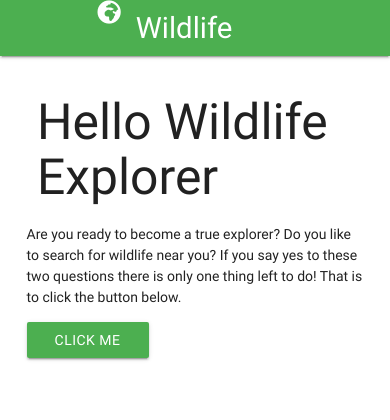
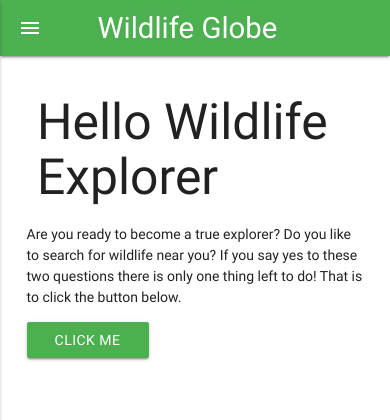
Before and after one commit to codingwithgeert/wildlife-globe-explorer, a Flask app: page / in a window 390 px wide. Shown: the top 420 px of the page. Run offline with Flask 2, Linux system fonts and the light colour scheme; some libraries are stand-ins or nearby versions.

Commit message:
Added side-nav to be correctly show on mobile

```diff
--- a/templates/base.html
+++ b/templates/base.html
@@ -8,23 +8,33 @@
     <title>Document</title>
     <link href="https://fonts.googleapis.com/icon?family=Material+Icons" rel="stylesheet">
     <link rel="stylesheet" href="https://cdnjs.cloudflare.com/ajax/libs/materialize/0.100.2/css/materialize.min.css">
+     <link rel="stylesheet" href="{{url_for('static', filename='css/style.css')}}" type="text/css" />
     <link rel="stylesheet" href="https://use.fontawesome.com/releases/v5.8.2/css/all.css" integrity="sha384-oS3vJWv+0UjzBfQzYUhtDYW+Pj2yciDJxpsK1OYPAYjqT085Qq/1cq5FLXAZQ7Ay" crossorigin="anonymous">
 
 </head>
 
 <body>
     <header>
+
+
         <nav>
     <div class="nav-wrapper green">
-      <a href="go_home" class="brand-logo"><i class="fas fa-globe-africa"></i>Wildlife Globe Explorer</a>
+      <a href='go_home'class="brand-logo">Wildlife Globe Explorer</a>
+      <a href="#" data-activates="mobile-demo" class="button-collapse"><i class="material-icons">menu</i></a>
         <ul id="nav-mobile" class="right hide-on-med-and-down">
         <li><a href='go_home'>Home</a></li>
         <li><a href='add_spot'>Add spot</a></li>
         <li><a href="spotlist_list">Spotlist</a></li>
         <li><a href=""></a></li>
       </ul>
+      <ul class="side-nav" id="mobile-demo">
+                    <li><a href='go_home'>Home</a></li>
+                    <li><a href='add_spot'>New Task</a></li>
+                    <li><a href='spotlist_list'>Manage Categories</a></li>
+                </ul>
     </div>
   </nav>
+
     </header>
         <div class="container">
             {% block content %} {% endblock %}
@@ -32,6 +42,8 @@
         <script src="https://cdnjs.cloudflare.com/ajax/libs/jquery/3.2.1/jquery.min.js"></script>
         <script src="https://cdnjs.cloudflare.com/ajax/libs/materialize/0.100.2/js/materialize.min.js"></script>
         <script type="text/javascript">
+
+
      $(document).ready(function() {
             $('.collapsible').collapsible();
             $('select').material_select();
@@ -46,8 +58,6 @@
             closeOnSelect: false // Close upon selecting a date,
         });
     </script>
-
-
 </body>
 
 </html>
```
Lines whose indentation alone changed are shown as unchanged.
